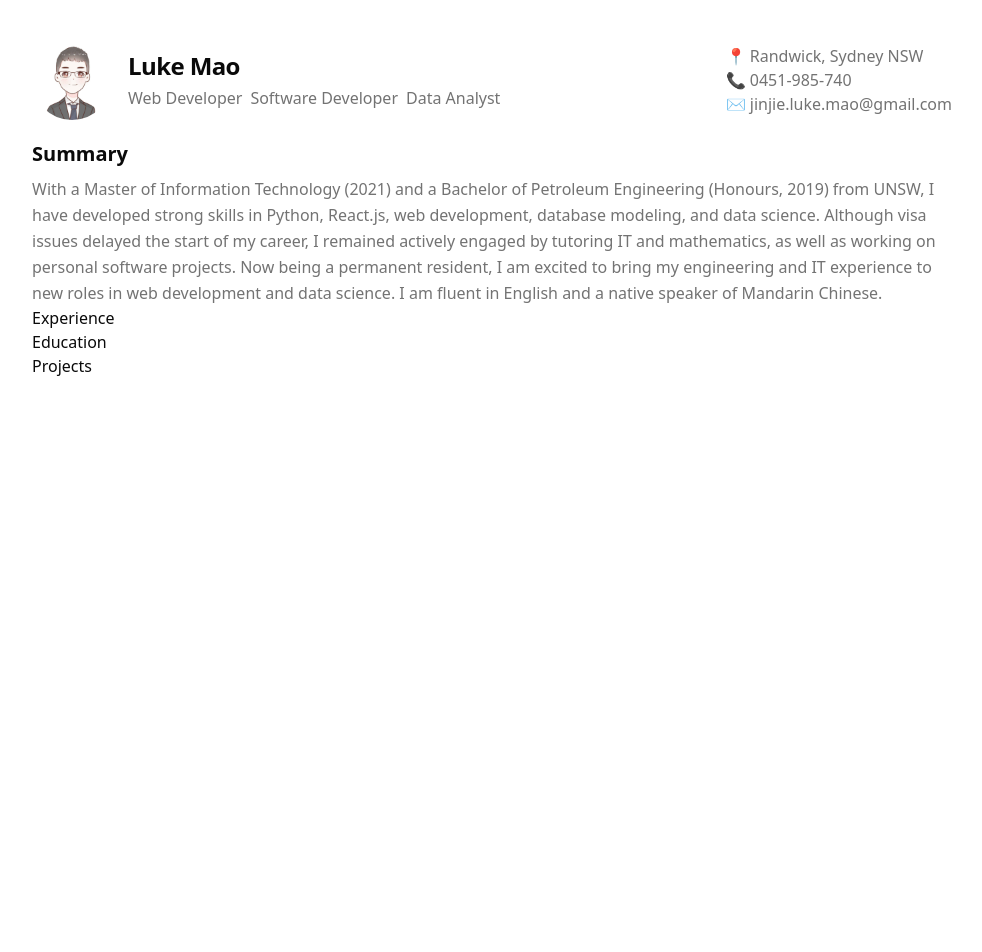
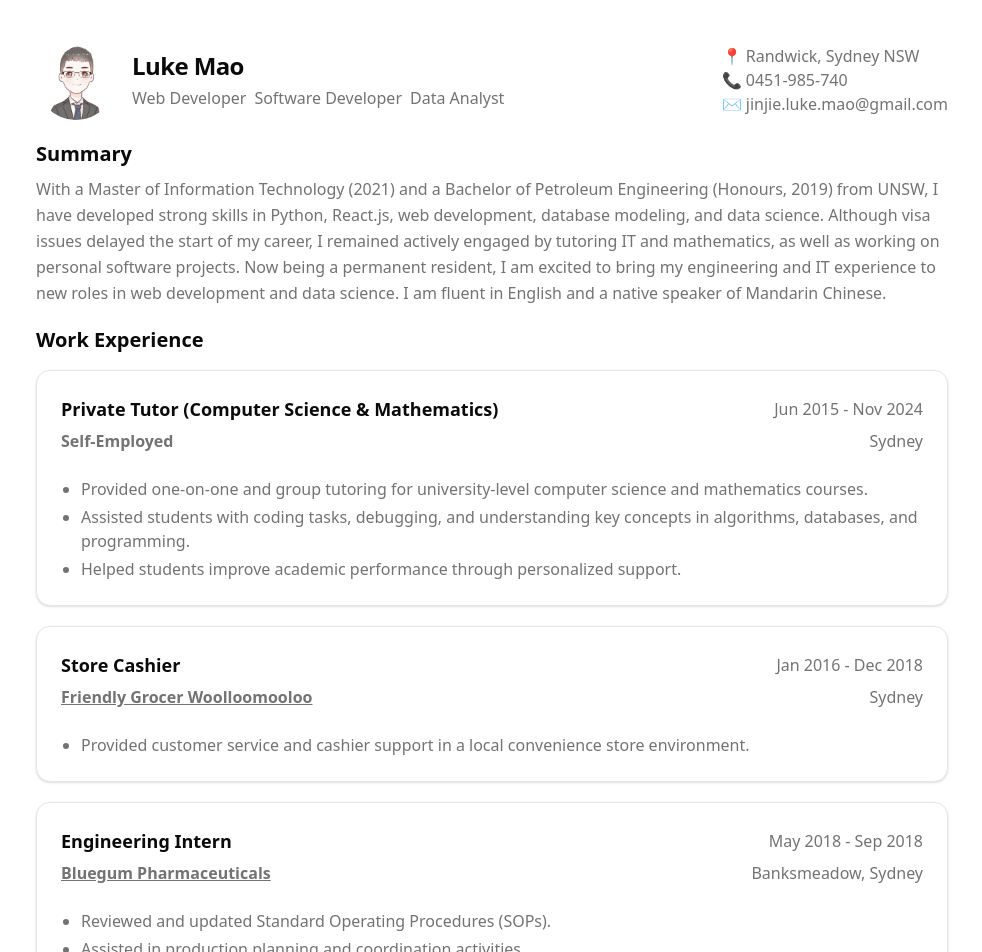
Before and after one commit to luke-mao/my-resume, a React (Vite) app: page / in a window 1280 px wide. Shown: the top 952 px of the page, without its empty margins (148-1130 px from the left). Before the commit the page ends 800 px from the top, so only its background shows below. Built offline with nearby package versions, Linux system fonts and the light colour scheme.

Commit message:
feat: experience component

```diff
--- a/src/components/Experience.jsx
+++ b/src/components/Experience.jsx
@@ -1,7 +1,94 @@
-import React from 'react'
+import React from "react";
+import { Card, CardHeader, CardTitle, CardContent } from "@/components/ui/card";
+import { Separator } from "@/components/ui/separator";
+
+const TitleWithDate = ({ title, date, company, location, url }) => (
+  <>
+    <div className="flex flex-col lg:flex-row lg:items-center lg:justify-between gap-1">
+      <h3 className="text-lg font-semibold">{title}</h3>
+      <span className="text-base text-muted-foreground">{date}</span>
+    </div>
+    <div className="flex flex-col lg:flex-row lg:items-center lg:justify-between gap-1">
+      {url ? (
+        <a
+          href={url}
+          target="_blank"
+          rel="noopener noreferrer"
+          className="text-base font-semibold text-muted-foreground underline hover:opacity-80"
+        >
+          {company}
+        </a>
+      ) : (
+        <p className="text-base font-semibold text-muted-foreground">{company}</p>
+      )}
+      <p className="text-base text-muted-foreground">{location}</p>
+    </div>
+  </>
+)
 
 export default function Experience() {
   return (
-    <div>Experience</div>
-  )
+    <section className="mt-5">
+      <h2 className="text-xl font-semibold mb-4">Work Experience</h2>
+
+      {/* Tutor */}
+      <Card className="mb-5">
+        <CardHeader>
+          <TitleWithDate
+            title="Private Tutor (Computer Science & Mathematics)"
+            date="Jun 2015 - Nov 2024"
+            company="Self-Employed"
+            location="Sydney"
+          />
+        </CardHeader>
+        <CardContent className="text-base text-muted-foreground">
+          <ul className="list-disc ml-5 space-y-1">
+            <li>Provided one-on-one and group tutoring for university-level computer science and mathematics courses.</li>
+            <li>Assisted students with coding tasks, debugging, and understanding key concepts in algorithms, databases, and programming.</li>
+            <li>Helped students improve academic performance through personalized support.</li>
+          </ul>
+        </CardContent>
+      </Card>
+
+      {/* Store Cashier */}
+      <Card className="mb-5">
+        <CardHeader>
+          <TitleWithDate
+            title="Store Cashier"
+            date="Jan 2016 - Dec 2018"
+            company="Friendly Grocer Woolloomooloo"
+            location="Sydney"
+            url="https://friendlygrocer.com.au/friendly-grocer-wooloomooloo"
+          />
+        </CardHeader>
+        <CardContent className="text-base text-muted-foreground">
+          <ul className="list-disc ml-5 space-y-1">
+            <li>Provided customer service and cashier support in a local convenience store environment.</li>
+          </ul>
+        </CardContent>
+      </Card>
+
+      {/* Engineering Intern */}
+      <Card>
+        <CardHeader>
+          <TitleWithDate
+            title="Engineering Intern"
+            date="May 2018 - Sep 2018"
+            company="Bluegum Pharmaceuticals"
+            location="Banksmeadow, Sydney"
+            url="https://bluegum.net.au/"
+          />
+        </CardHeader>
+        <CardContent className="text-base text-muted-foreground">
+          <ul className="list-disc ml-5 space-y-1">
+            <li>Reviewed and updated Standard Operating Procedures (SOPs).</li>
+            <li>Assisted in production planning and coordination activities.</li>
+            <li>Observed and documented pharmaceutical manufacturing processes.</li>
+          </ul>
+        </CardContent>
+      </Card>
+
+      <Separator className="mt-5 lg:hidden lg:mt-10" />
+    </section>
+  );
 }
--- a/src/components/Header.jsx
+++ b/src/components/Header.jsx
@@ -4,6 +4,7 @@ import { Separator } from "@/components/ui/separator";
 
 export default function Header() {
   return (
+    <>
       <div className="flex flex-col items-center text-center md:flex-row md:justify-between md:text-left">
         {/* Left: Logo and Name */}
         <div className="flex flex-col md:flex-row items-center gap-4">
@@ -42,8 +43,8 @@ export default function Header() {
             </a>
           </p>
         </div>
-
-      <Separator className="mt-5 lg:hidden" />
       </div>
+      <Separator className="mt-5 lg:hidden lg:mt-10" />
+    </>
   );
 }
--- a/src/components/Summary.jsx
+++ b/src/components/Summary.jsx
@@ -13,7 +13,7 @@ export default function Summary() {
         engineering and IT experience to new roles in web development and data science. I am fluent in English and a
         native speaker of Mandarin Chinese.
       </p>
-      <Separator className="mt-5 lg:hidden" />
+      <Separator className="mt-5 lg:hidden lg:mt-10" />
     </section>
   );
 }
--- /dev/null
+++ b/src/components/ui/card.jsx
@@ -0,0 +1,101 @@
+import * as React from "react"
+
+import { cn } from "@/lib/utils"
+
+function Card({
+  className,
+  ...props
+}) {
+  return (
+    <div
+      data-slot="card"
+      className={cn(
+        "bg-card text-card-foreground flex flex-col gap-6 rounded-xl border py-6 shadow-sm",
+        className
+      )}
+      {...props} />
+  );
+}
+
+function CardHeader({
+  className,
+  ...props
+}) {
+  return (
+    <div
+      data-slot="card-header"
+      className={cn(
+        "@container/card-header grid auto-rows-min grid-rows-[auto_auto] items-start gap-1.5 px-6 has-data-[slot=card-action]:grid-cols-[1fr_auto] [.border-b]:pb-6",
+        className
+      )}
+      {...props} />
+  );
+}
+
+function CardTitle({
+  className,
+  ...props
+}) {
+  return (
+    <div
+      data-slot="card-title"
+      className={cn("leading-none font-semibold", className)}
+      {...props} />
+  );
+}
+
+function CardDescription({
+  className,
+  ...props
+}) {
+  return (
+    <div
+      data-slot="card-description"
+      className={cn("text-muted-foreground text-sm", className)}
+      {...props} />
+  );
+}
+
+function CardAction({
+  className,
+  ...props
+}) {
+  return (
+    <div
+      data-slot="card-action"
+      className={cn(
+        "col-start-2 row-span-2 row-start-1 self-start justify-self-end",
+        className
+      )}
+      {...props} />
+  );
+}
+
+function CardContent({
+  className,
+  ...props
+}) {
+  return (<div data-slot="card-content" className={cn("px-6", className)} {...props} />);
+}
+
+function CardFooter({
+  className,
+  ...props
+}) {
+  return (
+    <div
+      data-slot="card-footer"
+      className={cn("flex items-center px-6 [.border-t]:pt-6", className)}
+      {...props} />
+  );
+}
+
+export {
+  Card,
+  CardHeader,
+  CardFooter,
+  CardTitle,
+  CardAction,
+  CardDescription,
+  CardContent,
+}
--- a/src/pages/Resume.jsx
+++ b/src/pages/Resume.jsx
@@ -7,7 +7,7 @@ import Summary from '@/components/Summary';
 
 export default function Resume() {
   return (
-    <div className="container mx-auto px-5 py-6 md:pt-10 w-full md:w-3/4">
+    <div className="container mx-auto px-6 py-6 md:pt-10 w-full md:w-3/4">
       <Header />
       <Summary />
       <Experience />
```
Lines whose indentation alone changed are shown as unchanged.
